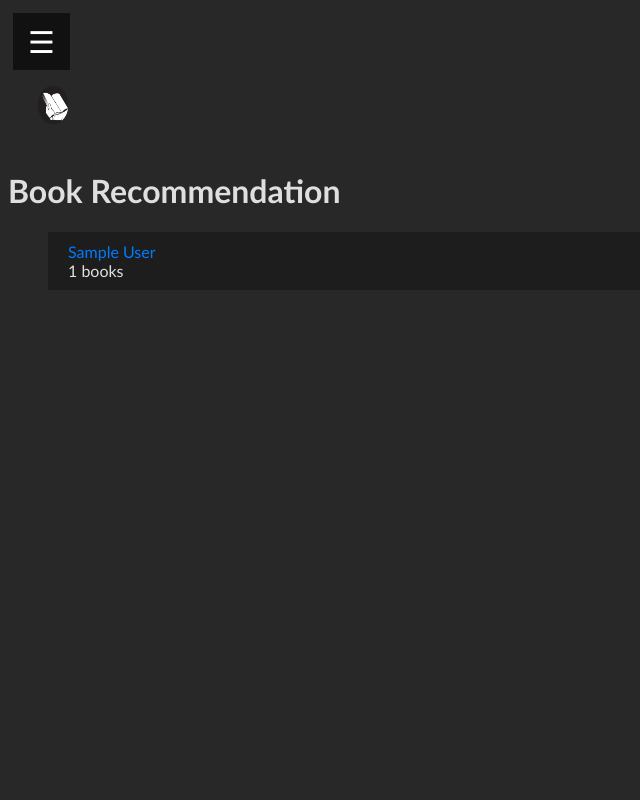
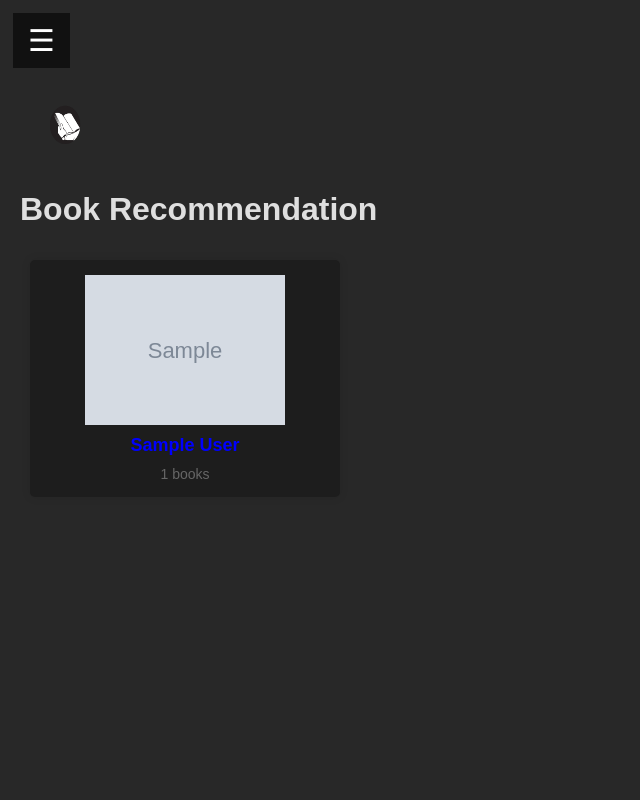
Before and after one commit to jchefdeville/books-recommendations, a Flask app: template templates/Authors.html in a window 1280 px wide. Shown: the whole page, without its empty margins (0-640 px from the left). Run offline with Flask 3, Linux system fonts and the light colour scheme; the template is opened without the code that fills it: most values are stand-ins (such as "Sample title", 1, 10 or a date in 2020); grey boxes marked "Sample" are stand-in pictures; parts of the project's set-up code (start-up, migrations or seed data) failed here and were passed over.

Commit message:
Changed author page

```diff
--- a/main.py
+++ b/main.py
@@ -56,8 +56,9 @@ def BooksCategory(category:str):
 
 @app.route('/authors/')
 def Authors():
-    authors = getAuthors()
+    authors = getAuthors1()
     return render_template('Authors.html', authors=authors)
+
 
 @app.route('/authors/<string:author>/books')
 def AuthorBooks(author:str):
@@ -133,11 +134,27 @@ def getAuthors():
     sorted_author_counts = sorted(author_counts.items(), key=lambda x:x[1], reverse=True)
     return sorted_author_counts
 
+from collections import Counter
+
+def getAuthors1():
+    authors = dfBooks[CSV_BOOK_COLUMN_AUTHORS]
+    #remove NAN
+    authors = authors.dropna()
+    author_image_counts = {}
+    for author, image in zip(authors, dfBooks['image']):
+        if author not in author_image_counts:
+            author_image_counts[author] = {'count': 1, 'image': image}
+        else:
+            author_image_counts[author]['count'] += 1
+
+    sorted_author_counts = sorted(author_image_counts.items(), key=lambda x: x[1]['count'], reverse=True)
+    print(sorted_author_counts[20])
+    return sorted_author_counts
+
+
 def getAuthorBooks(author):
     print("Filter by author : " + author)
-
     filterAuthors = dfBooks[CSV_BOOK_COLUMN_AUTHORS].str.contains(author, regex=False, na=False)
-
     return dfBooks[filterAuthors].sort_values(by=CSV_BOOK_COLUMN_RATINGS_COUNT, ascending=False)
 
 def getPopularBooksByAuthor(author):
@@ -299,10 +316,6 @@ def addRecommendedBooks(booksRead, dfBooksScore, dfBooksReview):
 
 
 
-
-
-
-
 # MAIN CODE #
 if __name__ == '__main__':
      app.run(debug=True, use_debugger=False)
--- a/templates/Authors.html
+++ b/templates/Authors.html
@@ -5,21 +5,84 @@
   <head>
     <title>Authors</title>
     <style>
-      .description-column {
-        width: 500px;
+      .book-details img {
+    max-width: 200px; /* Adjust the width as needed */
+    max-height: 200px; /* Adjust the height as needed */
+}
+
+      body {
+        font-family: Arial, sans-serif;
+        margin: 0;
+        padding: 20px;
+      }
+      .list-books {
+        list-style-type: none;
+        padding: 0;
+        display: flex;
+        flex-wrap: wrap;
+        justify-content: space-between;
+      }
+      .book {
+  margin: 10px;
+  padding: 15px;
+  border-radius: 5px;
+  box-shadow: 0 0 10px rgba(0, 0, 0, 0.1);
+  width: 25%; /* Adjust the width as needed */
+  box-sizing: border-box;
+  display: flex;
+  flex-direction: column;
+  align-items: center;
+}
+
+      .book a {
+        text-decoration: none;
+        color: blue;
+        font-weight: bold;
+        font-size: 18px;
+        margin-bottom: 10px;
+      }
+      .book-details {
+        text-align: center;
+      }
+      .book-details span {
+        color: #666;
+        font-size: 14px;
+      }
+      .famous-book {
+        margin-top: 10px;
+        text-align: center;
+      }
+      .famous-book img {
+        max-width: 100%;
+        height: auto;
+        border-radius: 5px;
+        box-shadow: 0 0 5px rgba(0, 0, 0, 0.1);
+      }
+      @media (max-width: 900px) {
+        .book {
+          width: 45%;
+        }
+      }
+      @media (max-width: 600px) {
+        .book {
+          width: 100%;
+        }
       }
     </style>
   </head>
 
   <body>
     <ul class="list-books">
-      {% for author, count in authors %}
-      <li class="book" style="display: block !important">
-        <a href="/authors/{{author}}/books">{{ author }}</a>
-        <br />
-        {{ count }} books
-      </li>
-      {% endfor %}
+      {% for author, details in authors %}
+    <li class="book" style="display: block !important">
+    <div class="book-details" style="text-align: center;"> <!-- Center align all details -->
+        <img src="{{ details['image'] }}" alt="No Book Image" style="max-width: 200px; max-height: 200px; display: block; margin: 0 auto;"> <!-- Make the image larger and center it -->
+        <a href="/authors/{{author}}/books" style="display: block; margin-top: 10px;">{{ author }}</a> <!-- Display author name as block element with margin-top -->
+        <span style="display: block; margin-top: 5px;">{{ details['count'] }} books</span> <!-- Display book count as block element with margin-top -->
+    </div>
+</li>
+
+{% endfor %}
     </ul>
   </body>
 </html>
--- a/templates/header.html
+++ b/templates/header.html
@@ -1,4 +1,4 @@
-
+<link rel="stylesheet" href="https://cdnjs.cloudflare.com/ajax/libs/font-awesome/5.15.3/css/all.min.css">
 <link rel="stylesheet" type="text/css" href="{{ url_for('static', filename='styles.css') }}">
 
 <header>
@@ -10,11 +10,11 @@
 
 <div id="mySidenav" class="sidenav">
     <a href="javascript:void(0)" id="closeBtn" class="closebtn">&times;</a>
-    <a href="/">Home page</a>
-    <a href="/authors/">Authors</a>
-    <a href="/categories/">Categories</a>
-    <a href="/users/">Users</a>
-    <a href="/users/A25HYPL2XKQPZB/recommendations">User A25HYPL2XKQPZB recommendation book</a>
+    <a href="/"><i class="fas fa-home"></i> Home page</a>
+    <a href="/authors/"><i class="fas fa-user"></i> Authors</a>
+    <a href="/categories/"><i class="fas fa-list"></i> Categories</a>
+    <a href="/users/"><i class="fas fa-users"></i> Users</a>
+    <a href="/users/A25HYPL2XKQPZB/recommendations"><i class="fas fa-book"></i> User A25HYPL2XKQPZB recommendation book</a>
 </div>
 
 <span id="openBtn" class="openbtn">&#9776;</span>
```
